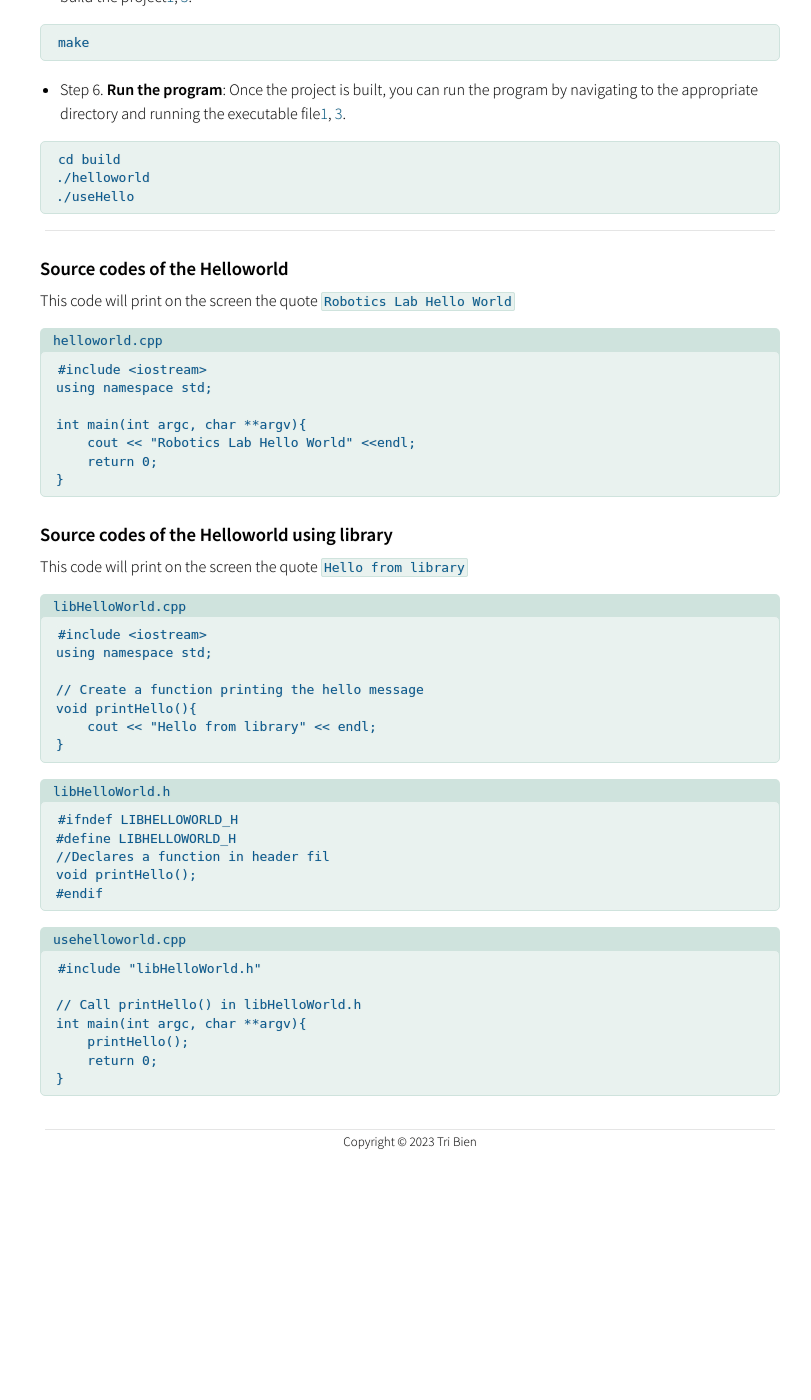
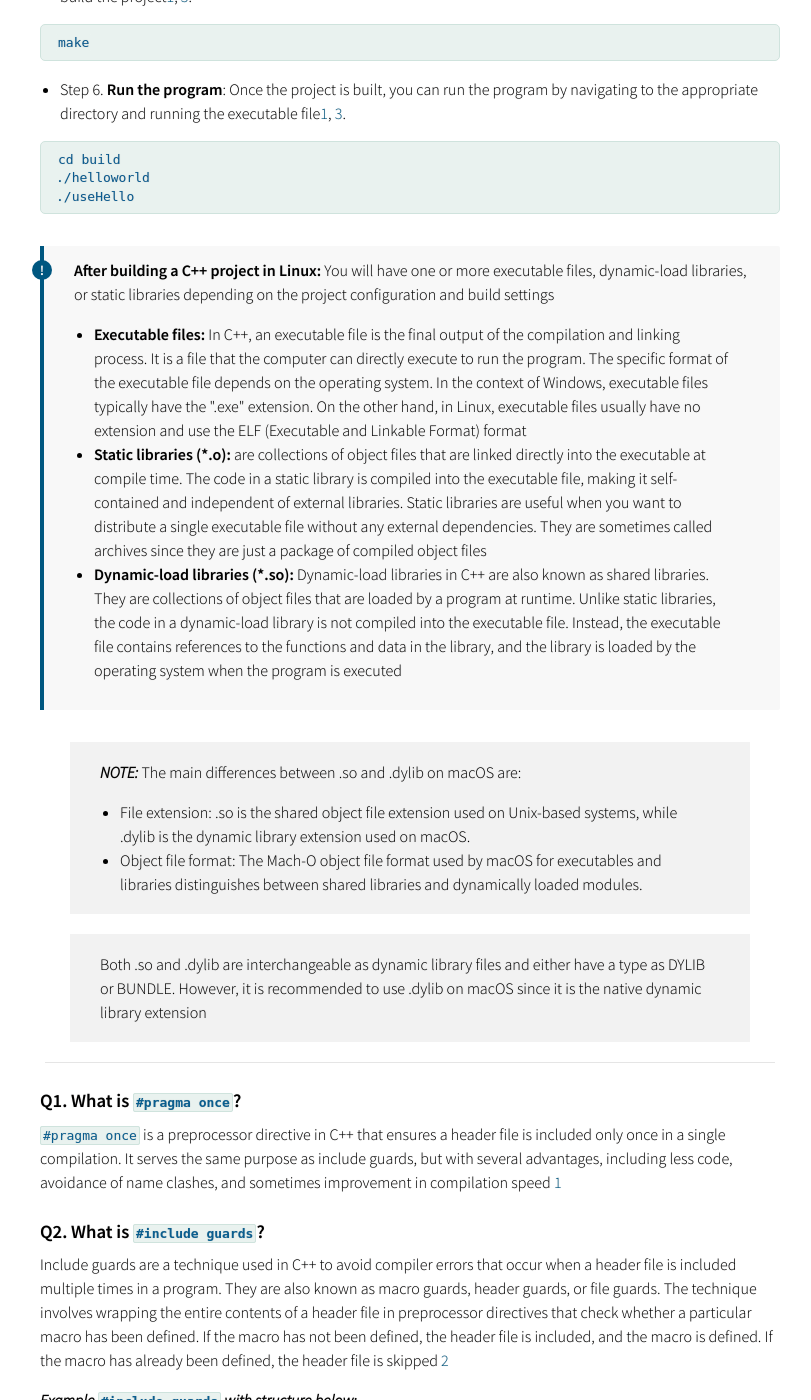
Before and after one commit to robotlabvn/robotlabvn.github.io, a Jekyll site: the page built from _posts/2020-07-31-How-to-build-a-C++-project-with-CMake.md, in a window 1280 px wide and 1400 px high, scrolled down 1437 px. Shown: the whole window, without its empty margins (230-1041 px from the left). Built offline with Jekyll 4.4.1, drawn with Linux system fonts in a browser that asks for light colours; before the commit the page ends 2587 px from its top, so only the background shows below that; some of the changed text lies outside the part shown.

Commit message:
Add new C++ tutorial

````diff
--- a/_posts/2020-07-31-How-to-build-a-C++-project-with-CMake.md
+++ b/_posts/2020-07-31-How-to-build-a-C++-project-with-CMake.md
@@ -79,6 +79,62 @@ cd build
 ./helloworld
 ./useHello
 ```
+<div class="tip">
+<b>After building a C++ project in Linux:</b>
+
+You will have one or more executable files, dynamic-load libraries, or static libraries depending on the project configuration and build settings
+
+<ul>
+<li> <b>Executable files:</b> In C++, an executable file is the final output of the compilation and linking process. It is a file that the computer can directly execute to run the program. The specific format of the executable file depends on the operating system.
+In the context of Windows, executable files typically have the ".exe" extension. On the other hand, in Linux, executable files usually have no extension and use the ELF (Executable and Linkable Format) format</li>
+
+<li> <b>Static libraries (*.o):</b> are collections of object files that are linked directly into the executable at compile time. The code in a static library is compiled into the executable file, making it self-contained and independent of external libraries. Static libraries are useful when you want to distribute a single executable file without any external dependencies. They are sometimes called archives since they are just a package of compiled object files</li>
+
+<li> <b>Dynamic-load libraries (*.so):</b> Dynamic-load libraries in C++ are also known as shared libraries. They are collections of object files that are loaded by a program at runtime. Unlike static libraries, the code in a dynamic-load library is not compiled into the executable file. Instead, the executable file contains references to the functions and data in the library, and the library is loaded by the operating system when the program is executed</li>
+</ul>
+</div>
+
+> **_NOTE:_** The main differences between .so and .dylib on macOS are:
+> - File extension: .so is the shared object file extension used on Unix-based systems, while .dylib is the dynamic library extension used on macOS.
+> - Object file format: The Mach-O object file format used by macOS for executables and libraries distinguishes between shared libraries and dynamically loaded modules.
+
+> Both .so and .dylib are interchangeable as dynamic library files and either have a type as DYLIB or BUNDLE. However, it is recommended to use .dylib on macOS since it is the native dynamic library extension
+
+---
+###  Q1. What is ```#pragma once```?
+```#pragma once``` is a preprocessor directive in C++ that ensures a header file is included only once in a single compilation. It serves the same purpose as include guards, but with several advantages, including less code, avoidance of name clashes, and sometimes improvement in compilation speed [1](https://en.wikipedia.org/wiki/Pragma_once)
+
+###  Q2. What is ```#include guards```?
+Include guards are a technique used in C++ to avoid compiler errors that occur when a header file is included multiple times in a program. They are also known as macro guards, header guards, or file guards. The technique involves wrapping the entire contents of a header file in preprocessor directives that check whether a particular macro has been defined. If the macro has not been defined, the header file is included, and the macro is defined. If the macro has already been defined, the header file is skipped [2](https://en.wikipedia.org/wiki/Include_guard)
+
+___Example ```#include guards``` with structure below:___
+
+grandparent.h
+{:.filename}
+```c++
+#ifndef GRANDPARENT_H
+#define GRANDPARENT_H
+
+struct foo {
+    int member;
+};
+
+#endif /* GRANDPARENT_H */
+
+```
+parent.h
+{:.filename}
+```c++
+#include "grandparent.h"
+```
+child.cpp
+{:.filename}
+```c++
+#include "grandparent.h"
+#include "parent.h"
+```
+
+Here, the first inclusion of ```grandparent.h``` has the macro **GRANDPARENT_H** defined. When ```child.c``` includes ```grandparent.h``` at the second time (while including ```parent.h```), as the **#ifndef** test returns false, the preprocessor skips down to the **#endif**, thus avoiding the second definition of struct foo. The program compiles correctly.
 
 ---
 
@@ -87,7 +143,7 @@
 
 helloworld.cpp
 {:.filename}
-```
+```c++
 #include <iostream>
 using namespace std;
 
@@ -102,7 +158,7 @@
 
 libHelloWorld.cpp
 {:.filename}
-```
+```c++
 #include <iostream>
 using namespace std;
 
@@ -114,7 +170,7 @@ void printHello(){
 
 libHelloWorld.h
 {:.filename}
-```
+```c++
 #ifndef LIBHELLOWORLD_H
 #define LIBHELLOWORLD_H
 //Declares a function in header fil
@@ -124,7 +180,7 @@ void printHello();
 
 usehelloworld.cpp
 {:.filename}
-```
+```c++
 #include "libHelloWorld.h"
 
 // Call printHello() in libHelloWorld.h
````
Also changed, not shown: 1 other file.
